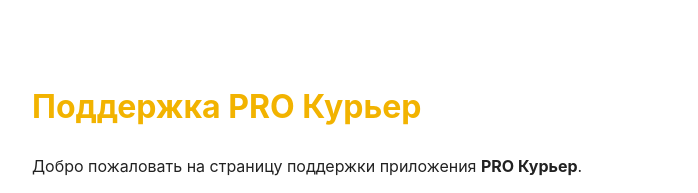
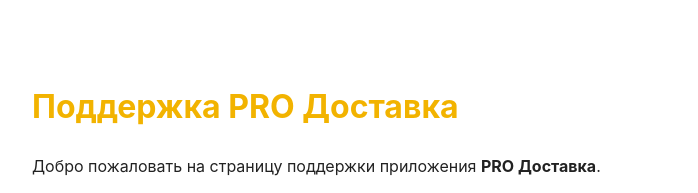
Before and after one commit to magnitik74/privacy-policy, a plain HTML site: page support.html in a window 1280 px wide. Shown: the top 193 px of the page, without its empty margins (248-946 px from the left). Drawn offline with Linux system fonts and the light colour scheme.

Commit message:
Update support.html

```diff
--- a/support.html
+++ b/support.html
@@ -25,9 +25,9 @@
   </style>
 </head>
 <body>
-  <h1>Поддержка PRO Курьер</h1>
+  <h1>Поддержка PRO Доставка</h1>
 
-  <p>Добро пожаловать на страницу поддержки приложения <strong>PRO Курьер</strong>.</p>
+  <p>Добро пожаловать на страницу поддержки приложения <strong>PRO Доставка</strong>.</p>
 
   <p>Если у вас есть вопросы по регистрации, подключению или работе приложения — напишите нам, и мы ответим в кратчайшие сроки.</p>
 
```
